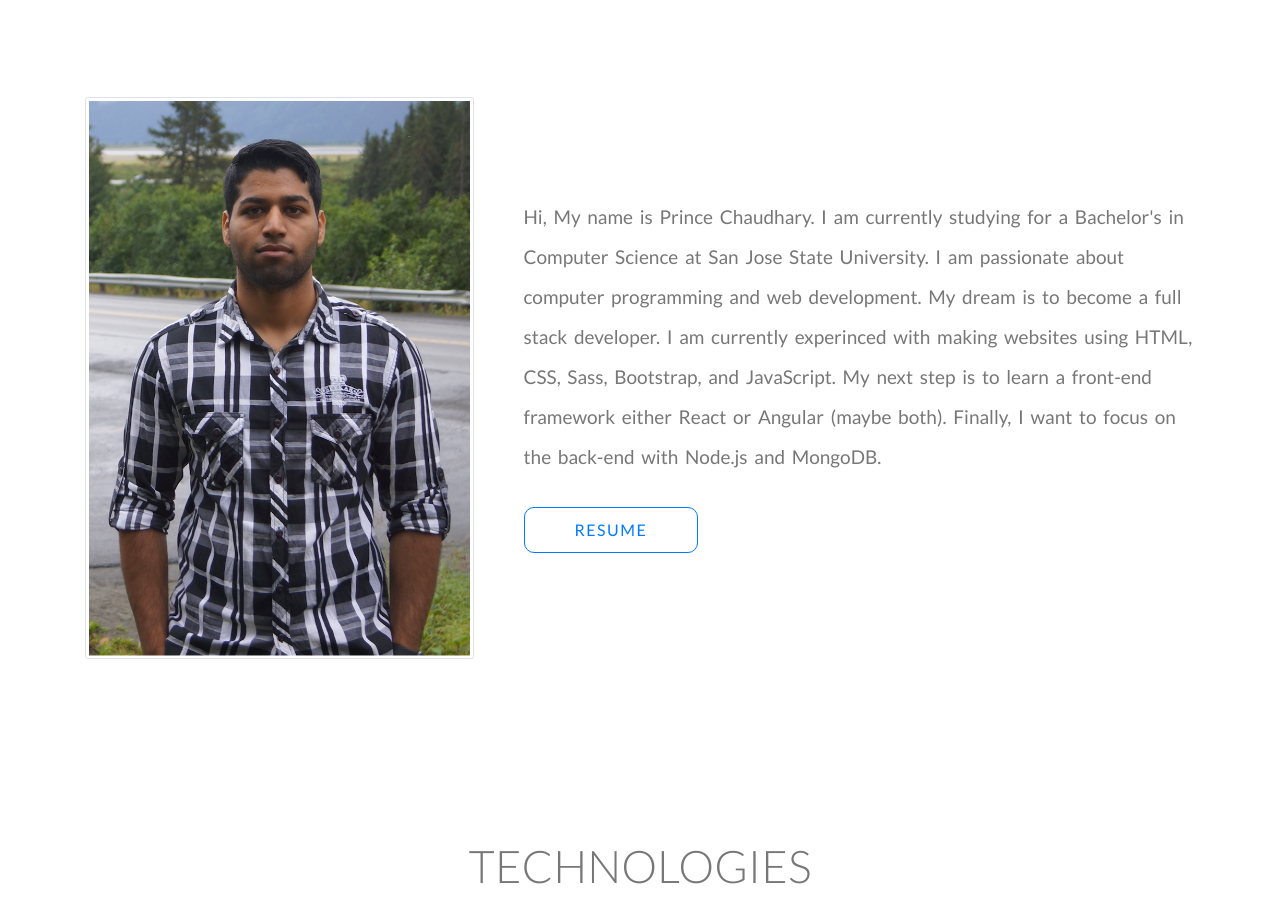
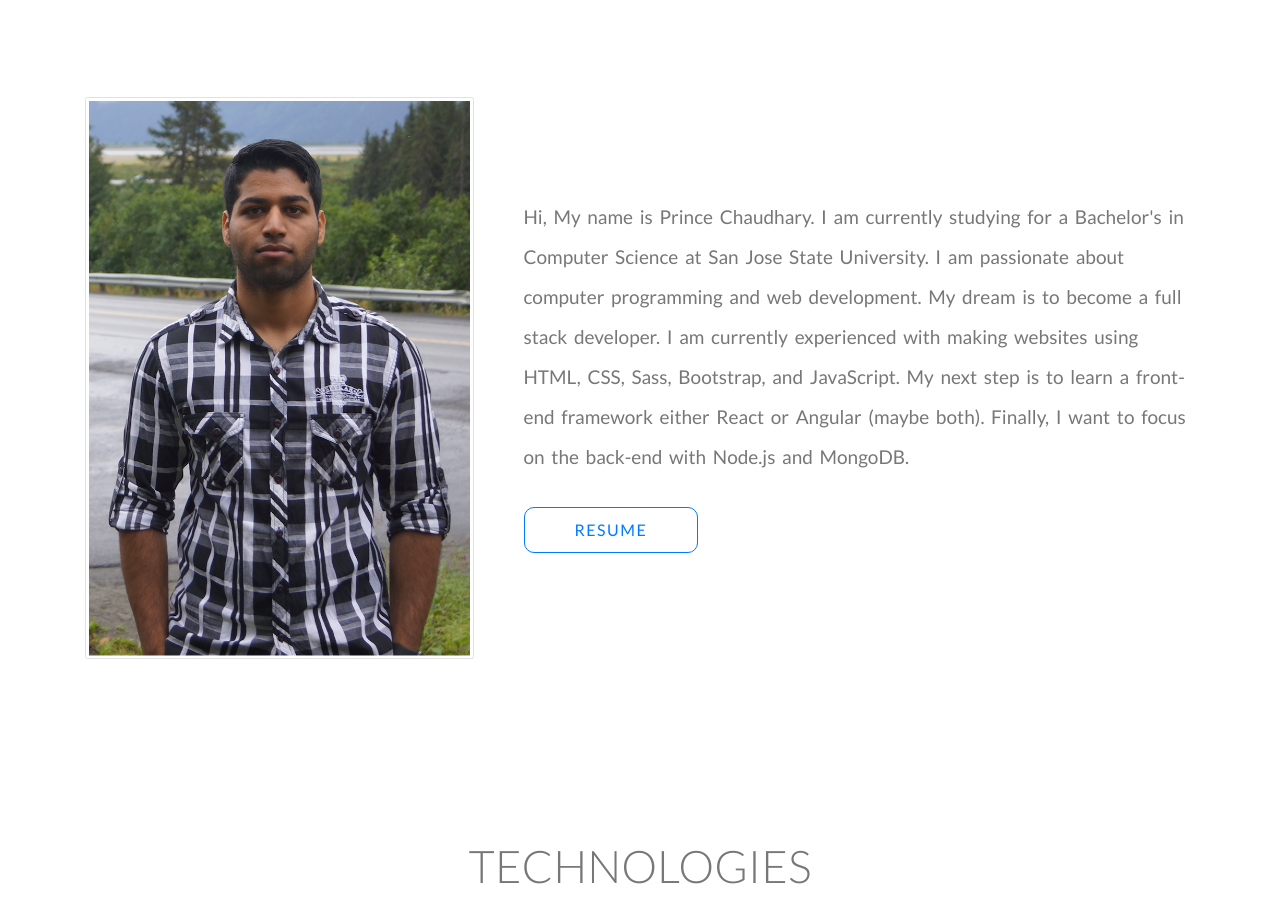
Before and after one commit to Pr1ncek/Pr1ncek.github.io, a plain HTML site: page index.html in a window 1280 px wide. Shown: the part 985-1882 px from the top of the page. Drawn offline with nearby package versions, Linux system fonts and the light colour scheme.

Commit message:
Minor text edit

```diff
--- a/index.html
+++ b/index.html
@@ -68,7 +68,7 @@
 
                 <p>Hi, My name is Prince Chaudhary. I am currently studying for a Bachelor's in Computer Science at San Jose
                     State University. I am passionate about computer programming and web development. My dream is to become
-                    a full stack developer. I am currently experinced with making websites using HTML, CSS, Sass, Bootstrap,
+                    a full stack developer. I am currently experienced with making websites using HTML, CSS, Sass, Bootstrap,
                     and JavaScript. My next step is to learn a front-end framework either React or Angular (maybe both).
                     Finally, I want to focus on the back-end with Node.js and MongoDB. </p>
 
```
